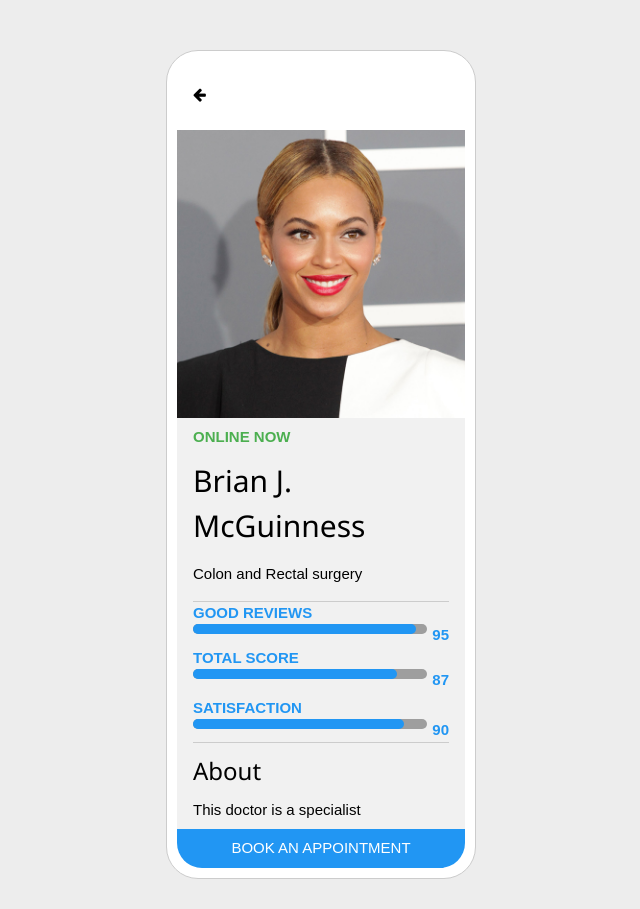
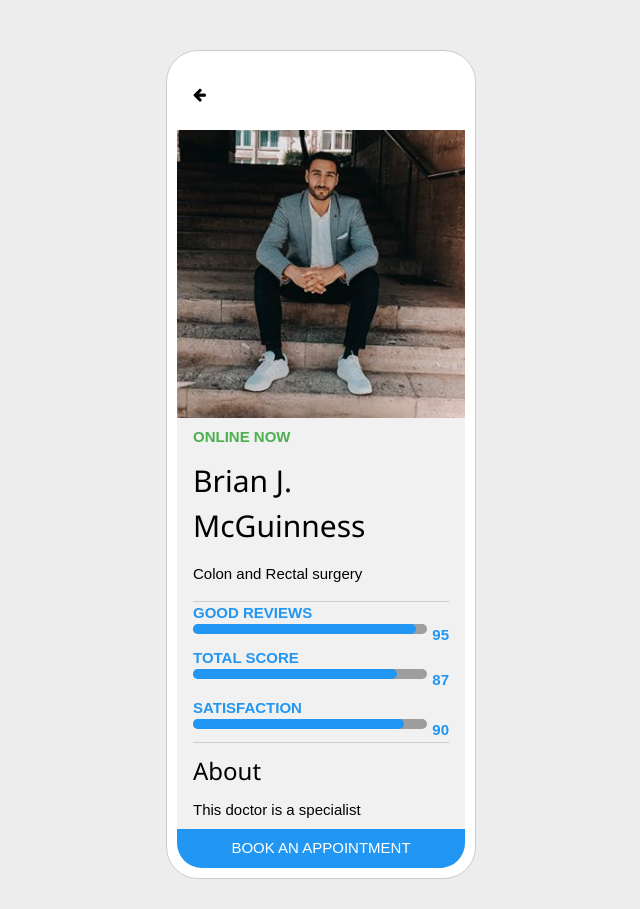
Before and after one commit to Rogerjw/react-typescript-doctor-appointment-booking, a React (Create React App) app: page /DoctorsDetails/0 in a window 1280 px wide. Shown: the whole page, without its empty margins (319-959 px from the left). Built offline with nearby package versions, Linux system fonts and the light colour scheme.

Commit message:
refactoring

```diff
--- a/src/components/BookAppointment.tsx
+++ b/src/components/BookAppointment.tsx
@@ -4,10 +4,42 @@ import "react-datepicker/dist/react-datepicker.css";
 import {UserContext, EventContextType, SetEventType,DoctorContextType,InterfaceDoctor} from "../contexts/UserContext";
 import { Link, useParams, Navigate } from "react-router-dom";
 import beyonce from "../assets/beyonce.jpg";
+import bluemax from "../assets/bluemaex.jpg";
+import kanyewest from "../assets/kanyewest.jpg";
+import marin from "../assets/marin.ivankovic.jpg";
+import jxhannamadeleine from "../assets/jxhannamadeleine.jpg"
+import saschafirtina from "../assets/saschafirtina.jpg";
+import noImage from "../assets/NoImage.jpg"
+const pictures = [
+  beyonce,
+  bluemax,
+  kanyewest,
+  marin,
+  jxhannamadeleine,
+  saschafirtina,
+  noImage
+]
+
 function BookAppointment() {
   const { events } = useContext(UserContext) as EventContextType;
   const { setEvents } = useContext(UserContext) as SetEventType;
   const { doctors } = React.useContext(UserContext) as DoctorContextType;
+  const { id } = useParams();
+    const index = doctors.findIndex(
+      // eslint-disable-next-line
+    (doctor: InterfaceDoctor) => doctor.id == id
+    )
+  var image=noImage;
+    var pictureName = doctors[index].profilePicture.split(/(\\|\/)/g).pop();
+    pictureName = pictureName?.replace(/\.[^.]+$/,'')
+
+    // eslint-disable-next-line
+    pictures.map((key)=>{
+        if(key.includes(pictureName as string)){
+            image = key;
+        }
+    })
+
   const [newEvent, setNewEvent] = useState({
     id: Math.random() * 10,
     title: "",
@@ -24,11 +56,7 @@ function BookAppointment() {
   const [telephone,setTelephone] = useState("");
   const [email,setEmail] = useState("");
 
-  const { id } = useParams();
-    const index = doctors.findIndex(
-      // eslint-disable-next-line
-    (doctor: InterfaceDoctor) => doctor.id == id
-    )
+
 
   function handleSubmit (event:React.SyntheticEvent) {
     event.preventDefault();
@@ -65,7 +93,7 @@ function BookAppointment() {
           <Link to="/"><p className="w3-padding"><i className="w3-left fa fa-arrow-left" aria-hidden="true"> Back</i></p></Link>
           <div className="w3-margin-bottom">
             <div style={{border:"1px solid",minHeight:"100px"}}>
-            <img src={beyonce} className="w3-bar-item w3-circle w3-hide-small w3-padding" alt="shit">
+            <img src={image} className="w3-bar-item w3-circle w3-hide-small w3-padding" alt="shit">
                 </img>
               <p style={{display:"flex",flexDirection:"column"}}><h2>{doctors[index].name}</h2>{doctors[index].specialty}</p></div>
 
--- a/src/components/DoctorsDetails.tsx
+++ b/src/components/DoctorsDetails.tsx
@@ -2,6 +2,12 @@ import "../styles.css";
 import React from "react";
 import { Link, useParams } from "react-router-dom";
 import beyonce from "../assets/beyonce.jpg";
+import bluemax from "../assets/bluemaex.jpg";
+import kanyewest from "../assets/kanyewest.jpg";
+import marin from "../assets/marin.ivankovic.jpg";
+import jxhannamadeleine from "../assets/jxhannamadeleine.jpg"
+import saschafirtina from "../assets/saschafirtina.jpg";
+import noImage from "../assets/NoImage.jpg"
 import {UserContext, InterfaceDoctor,DoctorContextType} from "../contexts/UserContext";
 export default function DoctorsDetails(){
     const { doctors } = React.useContext(UserContext) as DoctorContextType;
@@ -10,13 +16,32 @@ export default function DoctorsDetails(){
         // eslint-disable-next-line
     (doctor: InterfaceDoctor) => doctor.id == id
     )
+    const pictures = [
+        beyonce,
+        bluemax,
+        kanyewest,
+        marin,
+        jxhannamadeleine,
+        saschafirtina,
+        noImage
+    ]
     const doctorUrl = "../BookAppointment/" + id;
+    var image=noImage;
+    var pictureName = doctors[index].profilePicture.split(/(\\|\/)/g).pop();
+    pictureName = pictureName?.replace(/\.[^.]+$/,'')
+
+    // eslint-disable-next-line
+    pictures.map((key)=>{
+        if(key.includes(pictureName as string)){
+            image = key;
+        }
+    })
     return(
     <div style={{paddingTop:"50px",paddingBottom:"30px"}}>
         <div style={{padding:"10px",maxWidth:"310px",margin:"auto"}} className="w3-border w3-round-xxlarge w3-white">
             <div className="w3-round-xxlarge" style={{maxWidth:"300px",margin:"auto"}}>
                 <Link to="/"><p className="w3-padding"><i className="fa fa-arrow-left" aria-hidden="true"></i></p></Link>
-                <img src={beyonce} style={{width:"100%", height:"auto"}} alt="shit">
+                <img src={image} style={{width:"100%", height:"auto"}} alt="shit">
                 </img>
                 <div style={{width:"100%"}} className="w3-round-xxlarge">
                     <div className="w3-padding w3-light-grey">
--- a/src/index.css
+++ /dev/null
@@ -1,13 +0,0 @@
-body {
-  margin: 0;
-  font-family: -apple-system, BlinkMacSystemFont, 'Segoe UI', 'Roboto', 'Oxygen',
-    'Ubuntu', 'Cantarell', 'Fira Sans', 'Droid Sans', 'Helvetica Neue',
-    sans-serif;
-  -webkit-font-smoothing: antialiased;
-  -moz-osx-font-smoothing: grayscale;
-}
-
-code {
-  font-family: source-code-pro, Menlo, Monaco, Consolas, 'Courier New',
-    monospace;
-}
--- a/src/index.tsx
+++ b/src/index.tsx
@@ -1,10 +1,7 @@
-import React from 'react';
 import ReactDOM from 'react-dom/client';
-import './index.css';
 import App from './App';
 import reportWebVitals from './reportWebVitals';
 import { StrictMode } from "react";
-import { createRoot } from "react-dom/client";
 import UserContextProvider from "./contexts/UserContextProvider";
 import { BrowserRouter, Routes, Route } from "react-router-dom";
 import DoctorsDetails from "./components/DoctorsDetails"
```
Also changed, not shown: src/App.css (deleted, +0 -38 lines).
